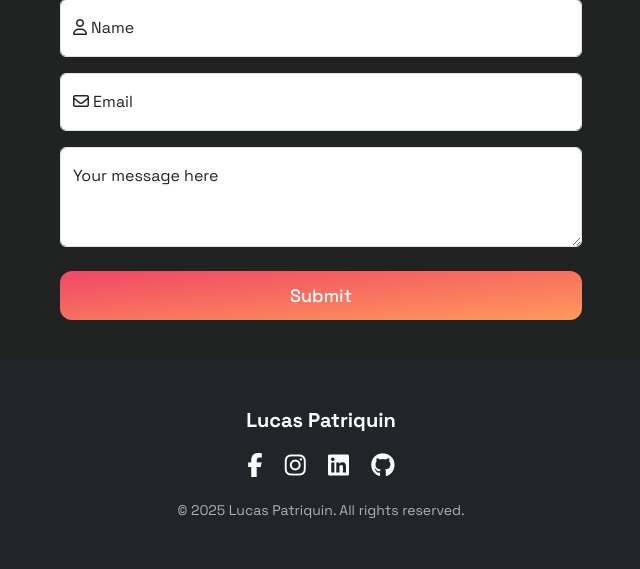
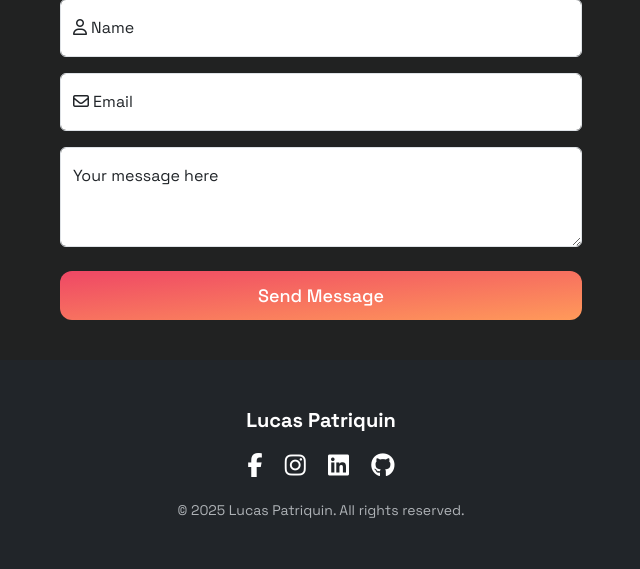
Before and after one commit to PyLou317/flask-portfolio-site, a Flask app: page / in a window 1280 px wide. Shown: the part 2576-3145 px from the top of the page, without its empty margins (319-959 px from the left). Run offline with Flask 3, Linux system fonts and the light colour scheme; grey boxes labelled with a size stand in for pictures from a placeholder-image service; some libraries are stand-ins or nearby versions.

Commit message:
changed btn text

```diff
--- a/templates/components/contact.html
+++ b/templates/components/contact.html
@@ -41,7 +41,7 @@
           <label for="userMessage">Your message here</label>
         </div>
 
-        <button type="submit" class="btn primary-btn contact-form-btn mt-2">Submit</button>
+        <button type="submit" class="btn primary-btn contact-form-btn mt-2">Send Message</button>
       </form>
     </div>
   </div>
```
